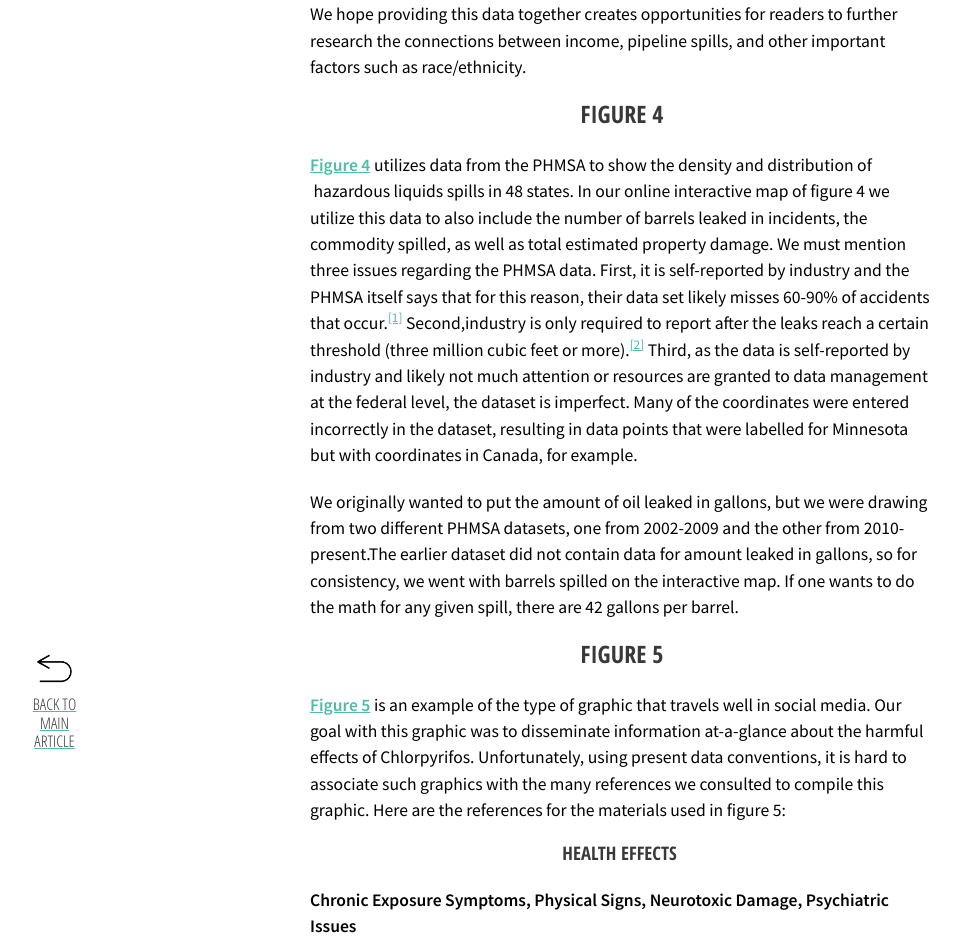
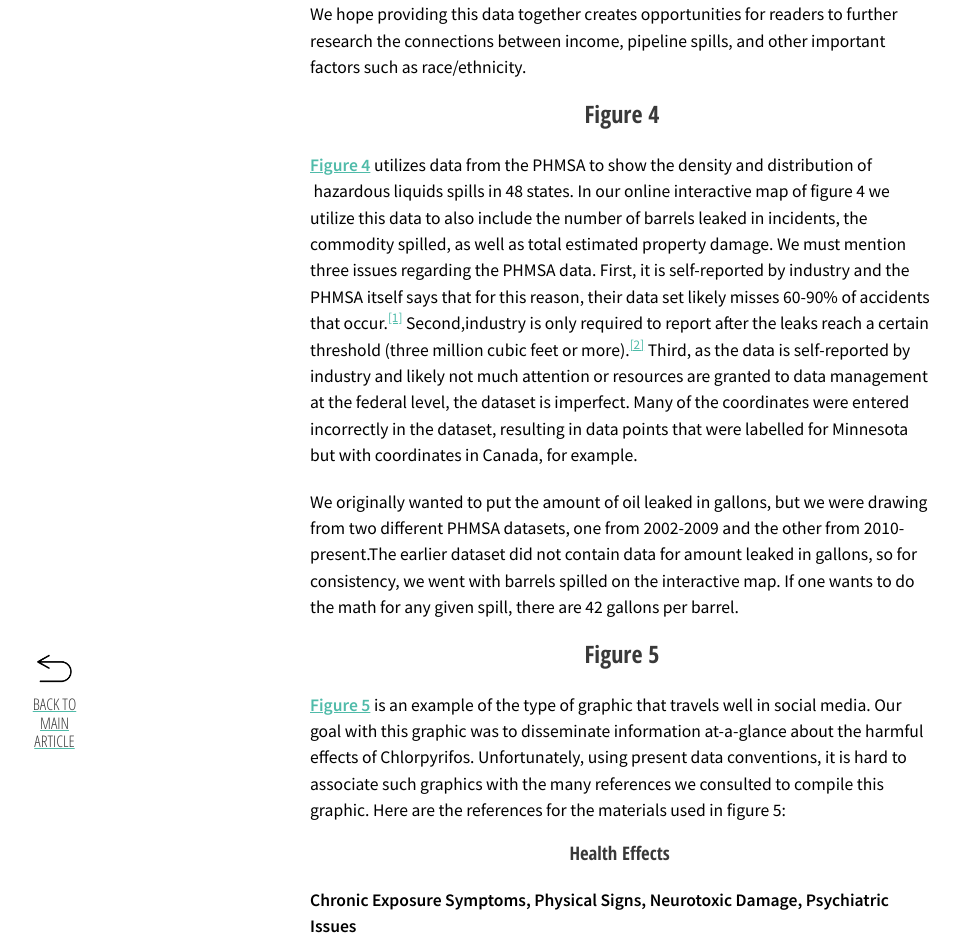
Before and after one commit to edgi-govdata-archiving/100days, a Jekyll site: the page built from pursuing-toxic-agenda-data.html, in a window 1280 px wide. Shown: the part 1348-2298 px from the top of the page, without its empty margins (18-981 px from the left). Built offline with Jekyll 4.4.1, drawn with Linux system fonts in a browser that asks for light colours; nearby versions of some CDN libraries.

Commit message:
fix header styles #71

```diff
--- a/assets/post.css
+++ b/assets/post.css
@@ -157,6 +157,9 @@ h1, h2, h3, h4, h5, h6, cite {
 }
 .article h1, .appendix h1 {
   padding-top: 2em;
+}
+.article h2, .article h3 {
+  text-transform: capitalize;
 }
 .table-title {
   padding-bottom: 15px;
```
